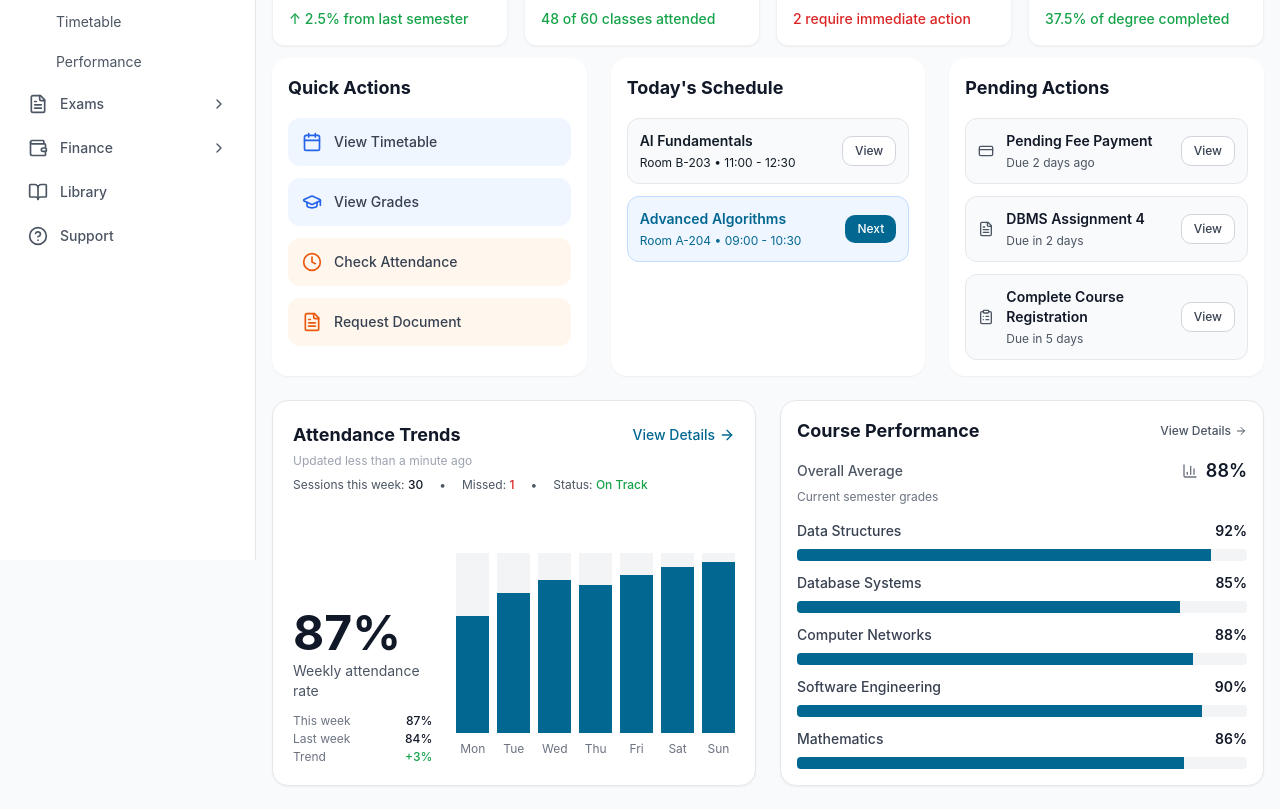
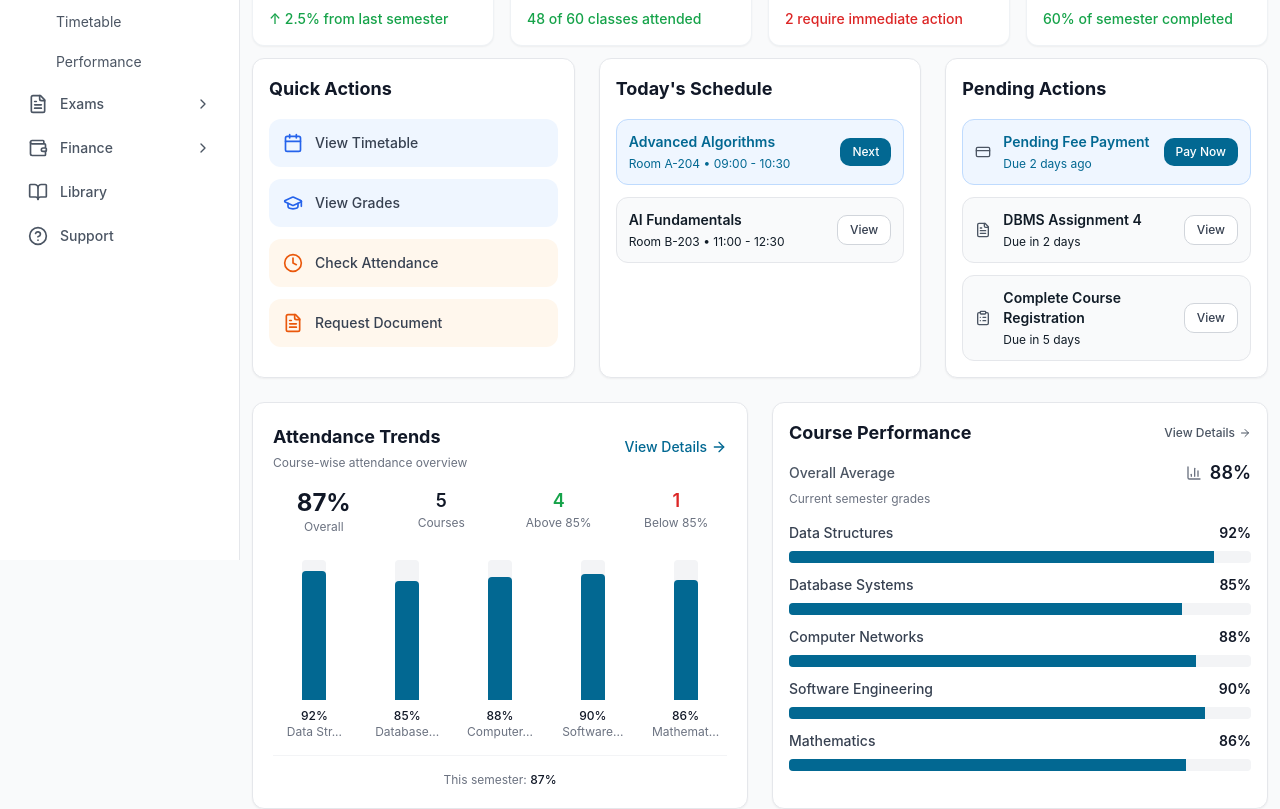
Before and after one commit to omkaar08/STUDENT_DASHABORD, a Next.js app: page / in a window 1280 px wide. Shown: the part 240-1049 px from the top of the page. Built offline with nearby package versions, Linux system fonts and the light colour scheme.

Commit message:
new fix2

```diff
--- a/app/page.tsx
+++ b/app/page.tsx
@@ -23,8 +23,8 @@ export default function Dashboard() {
       <Sidebar isOpen={sidebarOpen} onToggle={() => setSidebarOpen(!sidebarOpen)} />
 
       {/* Main Content */}
-      <main className="lg:ml-64 min-h-screen pt-16">
-        <div className="max-w-7xl mx-auto px-2 sm:px-3 lg:px-4 py-2">
+      <main className="lg:ml-60 min-h-screen pt-16">
+        <div className="max-w-none mx-auto px-1 sm:px-2 lg:px-3 py-2">
           <Header />
 
           {/* Stats Grid */}
@@ -62,8 +62,8 @@ export default function Dashboard() {
             <div className="animate-fade-in" style={{ animationDelay: "150ms" }}>
               <StatCard
                 title="Credits Earned"
-                value="45/120"
-                subtitle="37.5% of degree completed"
+                value="18/30"
+                subtitle="60% of semester completed"
                 subtitleColor="green"
                 icon={BarChart3}
                 iconColor="bg-purple-50"
--- a/components/dashboard/AttendanceTrends.tsx
+++ b/components/dashboard/AttendanceTrends.tsx
@@ -6,13 +6,11 @@ const AttendanceTrends = () => {
   const [isLoaded, setIsLoaded] = useState(false);
 
   const dailyData = [
-    { day: "Mon", attendance: 65 },
-    { day: "Tue", attendance: 78 },
-    { day: "Wed", attendance: 85 },
-    { day: "Thu", attendance: 82 },
-    { day: "Fri", attendance: 88 },
-    { day: "Sat", attendance: 92 },
-    { day: "Sun", attendance: 95 }
+    { day: "Data Structures", attendance: 92 },
+    { day: "Database Systems", attendance: 85 },
+    { day: "Computer Networks", attendance: 88 },
+    { day: "Software Engineering", attendance: 90 },
+    { day: "Mathematics", attendance: 86 }
   ];
 
   const overallAttendance = 87;
@@ -23,82 +21,84 @@ const AttendanceTrends = () => {
   }, []);
 
   return (
-    <div className="bg-white rounded-2xl p-5 shadow-sm border border-gray-200 h-full flex flex-col">
+    <div className="bg-white rounded-xl p-5 shadow-sm border border-gray-200 h-full flex flex-col">
       {/* Header */}
-      <div className="flex items-center justify-between mb-1">
-        <div className="flex items-center gap-2">
+      <div className="flex items-center justify-between mb-4">
+        <div>
           <h2 className="text-lg font-bold text-gray-900">Attendance Trends</h2>
-
+          <p className="text-xs text-gray-500 mt-1">Course-wise attendance overview</p>
         </div>
         <button className="text-sm font-medium text-[#026892] hover:text-[#024a73] flex items-center gap-1">
           View Details <ArrowRight className="w-4 h-4" />
         </button>
       </div>
-      <p className="text-gray-400 text-xs mb-2">Updated less than a minute ago</p>
 
-      {/* Session Summary */}
-      <div className="flex items-center gap-4 text-xs text-gray-600 mb-4">
-        <span>Sessions this week: <span className="font-medium text-gray-900">30</span></span>
-        <span>•</span>
-        <span>Missed: <span className="font-medium text-red-600">1</span></span>
-        <span>•</span>
-        <span>Status: <span className="font-medium text-green-600">On Track</span></span>
-      </div>
-
-      {/* Single horizontal content row */}
-      <div className="flex gap-6 flex-1 items-end">
-        {/* Left: KPI block */}
-        <div className="w-1/3">
-          <div className="text-5xl font-bold text-gray-900 leading-none">{overallAttendance}%</div>
-          <div className="text-sm text-gray-600 mt-1 mb-3">Weekly attendance rate</div>
-          <div className="space-y-0.5">
-            <div className="flex justify-between text-xs">
-              <span className="text-gray-500">This week</span>
-              <span className="font-medium text-gray-900">{overallAttendance}%</span>
-            </div>
-            <div className="flex justify-between text-xs">
-              <span className="text-gray-500">Last week</span>
-              <span className="font-medium text-gray-900">84%</span>
-            </div>
-            <div className="flex justify-between text-xs">
-              <span className="text-gray-500">Trend</span>
-              <span className="font-medium text-green-600">+3%</span>
-            </div>
+      {/* Main Content Area */}
+      <div className="flex-1 flex flex-col">
+        {/* Stats Summary */}
+        <div className="grid grid-cols-4 gap-4 mb-6">
+          <div className="text-center">
+            <div className="text-2xl font-bold text-gray-900">{overallAttendance}%</div>
+            <div className="text-xs text-gray-500">Overall</div>
+          </div>
+          <div className="text-center">
+            <div className="text-lg font-semibold text-gray-900">5</div>
+            <div className="text-xs text-gray-500">Courses</div>
+          </div>
+          <div className="text-center">
+            <div className="text-lg font-semibold text-green-600">4</div>
+            <div className="text-xs text-gray-500">Above 85%</div>
+          </div>
+          <div className="text-center">
+            <div className="text-lg font-semibold text-red-600">1</div>
+            <div className="text-xs text-gray-500">Below 85%</div>
           </div>
         </div>
 
-        {/* Right: Bar chart - bottom aligned */}
-        <div className="w-2/3 h-full flex items-end pb-2">
-          <div className="flex items-end gap-2 w-full" style={{ height: '200px' }}>
-            {dailyData.map((day, index) => {
-              const barHeight = isLoaded ? (day.attendance / 100) * 180 : 0;
+        {/* Bar Chart */}
+        <div className="flex-1 flex items-end justify-center">
+          <div className="flex items-end gap-4 w-full max-w-md" style={{ height: '180px' }}>
+            {dailyData.map((course, index) => {
+              const barHeight = isLoaded ? (course.attendance / 100) * 140 : 0;
               return (
                 <div key={index} className="flex flex-col items-center flex-1">
                   <div
-                    className="w-full bg-gray-100 relative cursor-pointer"
-                    style={{ height: '180px' }}
+                    className="bg-gray-100 relative cursor-pointer rounded-t"
+                    style={{ height: '140px', width: '24px' }}
                     onMouseEnter={() => setHoveredDay(index)}
                     onMouseLeave={() => setHoveredDay(null)}
                   >
                     <div
-                      className="w-full absolute bottom-0 transition-all duration-1000 ease-out"
+                      className="w-full absolute bottom-0 rounded-t transition-all duration-1000 ease-out"
                       style={{
                         height: `${barHeight}px`,
-                        backgroundColor: '#026892',
+                        backgroundColor: course.attendance >= 85 ? '#026892' : '#dc2626',
                         transitionDelay: `${index * 100}ms`
                       }}
                     />
 
                     {hoveredDay === index && (
                       <div className="absolute -top-8 left-1/2 transform -translate-x-1/2 bg-gray-800 text-white text-xs px-2 py-1 rounded whitespace-nowrap z-10">
-                        {day.attendance}%
+                        {course.attendance}%
                       </div>
                     )}
                   </div>
-                  <span className="text-xs text-gray-500 mt-2">{day.day}</span>
+                  <div className="mt-2 text-center">
+                    <div className="text-xs font-medium text-gray-900">{course.attendance}%</div>
+                    <div className="text-xs text-gray-500 leading-tight">
+                      {course.day.length > 8 ? course.day.substring(0, 8) + '...' : course.day}
+                    </div>
+                  </div>
                 </div>
               );
             })}
+          </div>
+        </div>
+
+        {/* Bottom Stats */}
+        <div className="mt-4 pt-4 border-t border-gray-100">
+          <div className="flex justify-center items-center text-xs">
+            <span className="text-gray-500">This semester: <span className="font-medium text-gray-900">{overallAttendance}%</span></span>
           </div>
         </div>
       </div>
--- a/components/dashboard/CoursePerformance.tsx
+++ b/components/dashboard/CoursePerformance.tsx
@@ -20,7 +20,7 @@ const CoursePerformance = () => {
   }, []);
 
   return (
-    <div className="bg-white rounded-2xl p-4 shadow-sm border border-gray-200 h-full">
+    <div className="bg-white rounded-xl p-4 shadow-sm border border-gray-200 h-full">
       <div className="flex items-center justify-between mb-3">
         <h2 className="text-lg font-bold text-gray-900">Course Performance</h2>
         <button className="text-xs font-medium text-gray-600 hover:text-gray-800 flex items-center gap-1">
--- a/components/dashboard/FeesOverview.tsx
+++ b/components/dashboard/FeesOverview.tsx
@@ -16,7 +16,7 @@ const FeesOverview = () => {
   }, []);
 
   return (
-    <div className="bg-white rounded-2xl p-4 shadow-sm border border-gray-200 h-full">
+    <div className="bg-white rounded-xl p-4 shadow-sm border border-gray-200 h-full">
       <div className="flex items-center justify-between mb-4">
         <div className="flex items-center gap-2">
           <CreditCard className="w-4 h-4 text-gray-600" />
@@ -104,7 +104,10 @@ const FeesOverview = () => {
 
       <div className="flex items-center justify-between pt-2 border-t border-gray-100">
         <p className="text-xs text-gray-500">Next due: Jan 15, 2024</p>
-        <button className="px-3 py-1.5 bg-gray-50 border border-gray-200 rounded-md text-xs font-medium text-gray-700 hover:bg-gray-100 transition-colors">
+        <button
+          className="px-3 py-1.5 text-white rounded-md text-xs font-medium hover:opacity-90 transition-colors"
+          style={{ backgroundColor: '#026892' }}
+        >
           Make Payment
         </button>
       </div>
--- a/components/dashboard/PaymentOverview.tsx
+++ b/components/dashboard/PaymentOverview.tsx
@@ -15,7 +15,7 @@ const PaymentOverview = () => {
   };
 
   return (
-    <div className="bg-white rounded-2xl p-4 shadow-sm h-full">
+    <div className="bg-white rounded-xl p-4 shadow-sm border border-gray-200 h-full">
       <div className="flex items-center gap-2 mb-4">
         <BookOpen className="w-5 h-5 text-gray-600" />
         <h2 className="text-lg font-bold text-gray-900">Recent Activity</h2>
--- a/components/dashboard/PendingActions.tsx
+++ b/components/dashboard/PendingActions.tsx
@@ -44,7 +44,7 @@ const iconMap = {
 
 const PendingActions = () => {
   return (
-    <div className="bg-white rounded-2xl p-4 shadow-sm h-full">
+    <div className="bg-white rounded-xl p-4 shadow-sm border border-gray-200 h-full">
       <h2 className="text-lg font-bold text-gray-900 mb-4">Pending Actions</h2>
 
       <div className="space-y-3">
@@ -53,23 +53,40 @@ const PendingActions = () => {
           return (
             <div
               key={action.id}
-              className="bg-gray-50 p-3 rounded-lg border border-gray-200 transition-all duration-200"
+              className={`p-3 rounded-lg border transition-all duration-200 ${
+                action.title === 'Pending Fee Payment'
+                  ? 'bg-blue-50 border-blue-200'
+                  : 'bg-gray-50 border-gray-200'
+              }`}
             >
               <div className="flex items-center justify-between">
                 <div className="flex items-center gap-3 flex-1">
                   <IconComponent className="w-4 h-4 text-gray-600" />
                   <div className="flex-1">
-                    <h3 className="font-semibold text-gray-900 text-sm mb-1">
+                    <h3 className="font-semibold text-sm mb-1" style={{
+                      color: action.title === 'Pending Fee Payment' ? '#026892' : undefined
+                    }}>
                       {action.title}
                     </h3>
-                    <p className="text-xs text-gray-600">
+                    <p className="text-xs" style={{
+                      color: action.title === 'Pending Fee Payment' ? '#026892' : undefined
+                    }}>
                       {action.description}
                     </p>
                   </div>
                 </div>
-                <button className="px-3 py-1.5 bg-white border border-gray-300 rounded-md text-xs font-medium text-gray-700 hover:bg-gray-50 transition-colors">
-                  View
-                </button>
+                {action.title === 'Pending Fee Payment' ? (
+                  <button
+                    className="px-3 py-1.5 text-white rounded-md text-xs font-medium hover:opacity-90 transition-colors"
+                    style={{ backgroundColor: '#026892' }}
+                  >
+                    Pay Now
+                  </button>
+                ) : (
+                  <button className="px-3 py-1.5 bg-white border border-gray-300 rounded-md text-xs font-medium text-gray-700 hover:bg-gray-50 transition-colors">
+                    View
+                  </button>
+                )}
               </div>
             </div>
           );
--- a/components/dashboard/QuickActions.tsx
+++ b/components/dashboard/QuickActions.tsx
@@ -41,7 +41,7 @@ const quickActions: QuickAction[] = [
 
 const QuickActions = () => {
   return (
-    <div className="bg-white rounded-2xl p-4 shadow-sm h-full">
+    <div className="bg-white rounded-xl p-4 shadow-sm border border-gray-200 h-full">
       <h2 className="text-lg font-bold text-gray-900 mb-4">Quick Actions</h2>
       <div className="space-y-3">
         {quickActions.map((action) => {
--- a/components/dashboard/TodaySchedule.tsx
+++ b/components/dashboard/TodaySchedule.tsx
@@ -14,6 +14,16 @@ interface ScheduleItem {
 const schedule: ScheduleItem[] = [
   {
     id: "1",
+    courseCode: "CS302",
+    courseName: "Advanced Algorithms",
+    instructor: "Dr. Brown",
+    room: "Room A-204",
+    time: "09:00 - 10:30",
+    type: "lecture",
+    status: "next",
+  },
+  {
+    id: "2",
     courseCode: "CS301",
     courseName: "AI Fundamentals",
     instructor: "Dr. Smith",
@@ -22,21 +32,11 @@ const schedule: ScheduleItem[] = [
     type: "lab",
     status: "later",
   },
-  {
-    id: "2",
-    courseCode: "CS302",
-    courseName: "Advanced Algorithms",
-    instructor: "Dr. Brown",
-    room: "Room A-204",
-    time: "09:00 - 10:30",
-    type: "lecture",
-    status: "next",
-  },
 ];
 
 const TodaySchedule = () => {
   return (
-    <div className="bg-white rounded-2xl p-4 shadow-sm h-full">
+    <div className="bg-white rounded-xl p-4 shadow-sm border border-gray-200 h-full">
       <h2 className="text-lg font-bold text-gray-900 mb-4">Today's Schedule</h2>
 
       <div className="space-y-3">
--- a/components/layout/Sidebar.tsx
+++ b/components/layout/Sidebar.tsx
@@ -85,7 +85,7 @@ const Sidebar = ({ isOpen, onToggle }: SidebarProps) => {
       {/* Sidebar */}
       <aside
         className={cn(
-          "fixed top-0 left-0 h-full w-64 bg-white border-r border-gray-200 z-40 transition-transform duration-300 lg:translate-x-0",
+          "fixed top-0 left-0 h-full w-60 bg-white border-r border-gray-200 z-40 transition-transform duration-300 lg:translate-x-0",
           isOpen ? "translate-x-0" : "-translate-x-full"
         )}
       >
```
